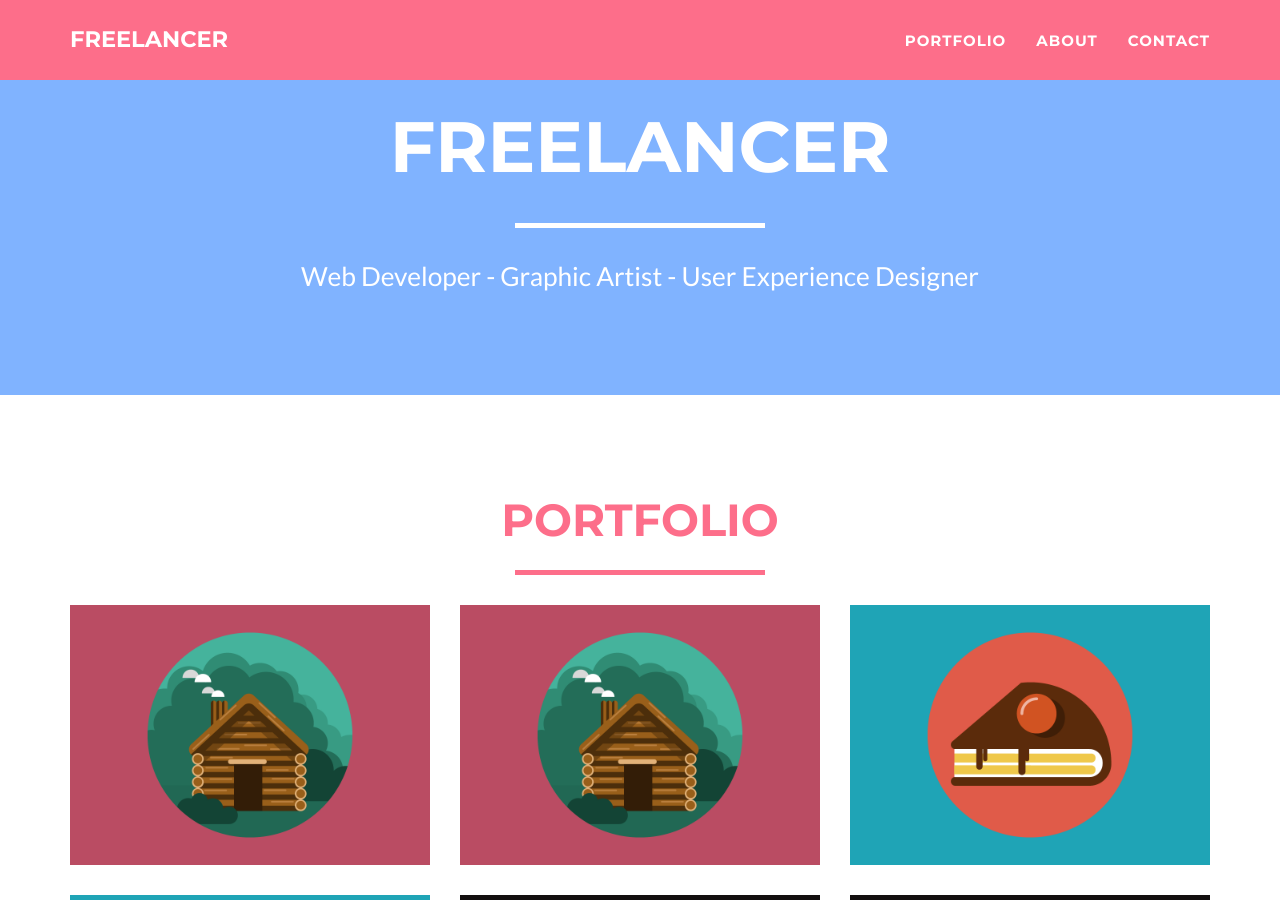
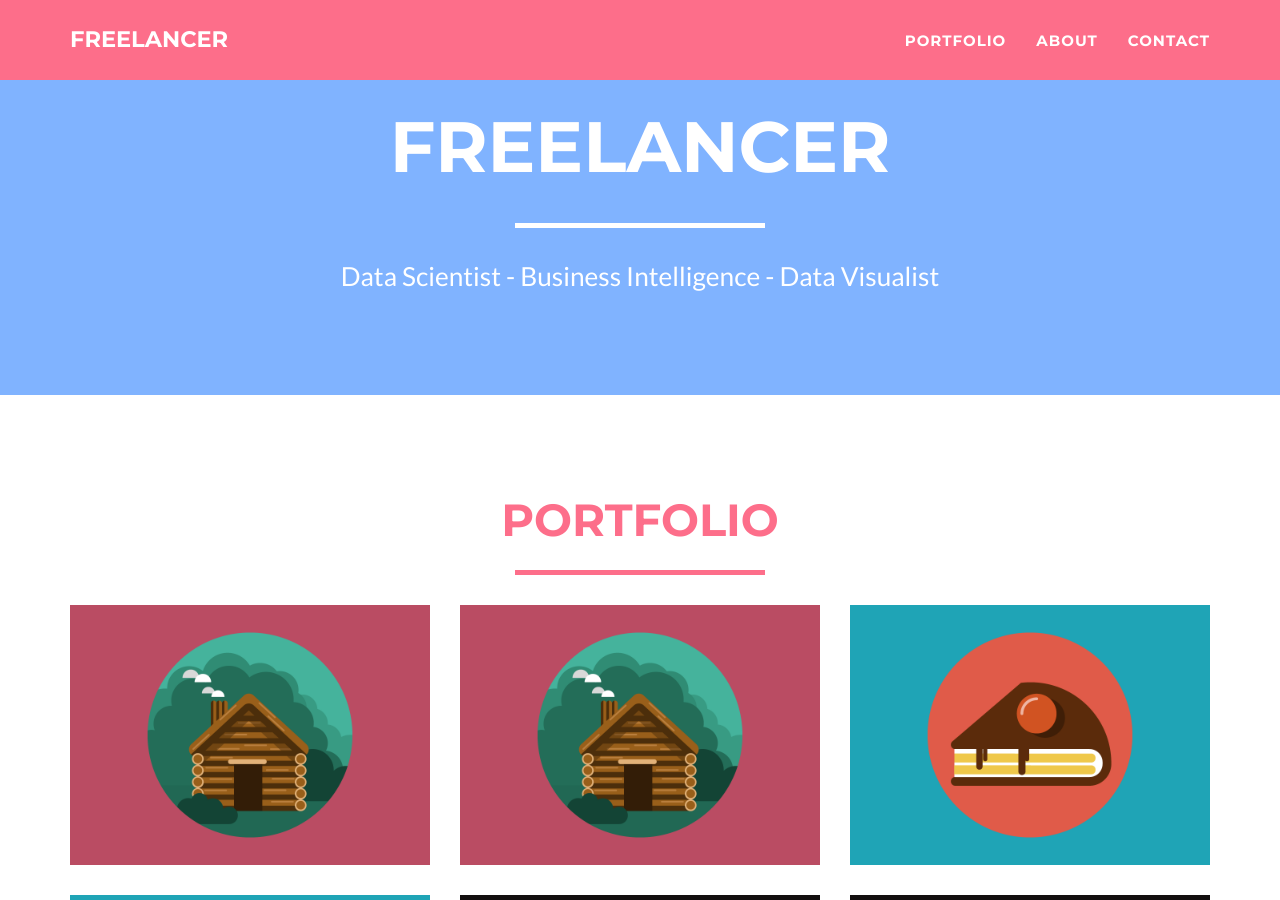
Before and after one commit to SnellOKC/snellokc.github.io, a Jekyll site: the page built from index.html, in a window 1280 px wide and 900 px high, scrolled down 380 px. Built offline with Jekyll 4.4.1, drawn with Linux system fonts in a browser that asks for light colours.

Commit message:
Changed defaults

```diff
--- a/_config.yml
+++ b/_config.yml
@@ -4,7 +4,7 @@ email: matthewsnellokc@gmail.com
 url: https://snellokc.github.io
 description: "Write an awesome description for your new site here. You can edit this line in _config.yml. It will appear in your document head meta (for Google search results) and in your feed.xml site description."
 keywords: "your keywords, separated by commas"
-skills: "Web Developer - Graphic Artist - User Experience Designer"
+skills: "Data Scientist - Business Intelligence - Data Visualist"
 meta_author: LastName FirstName
 
 # Google webmaster tools
```
